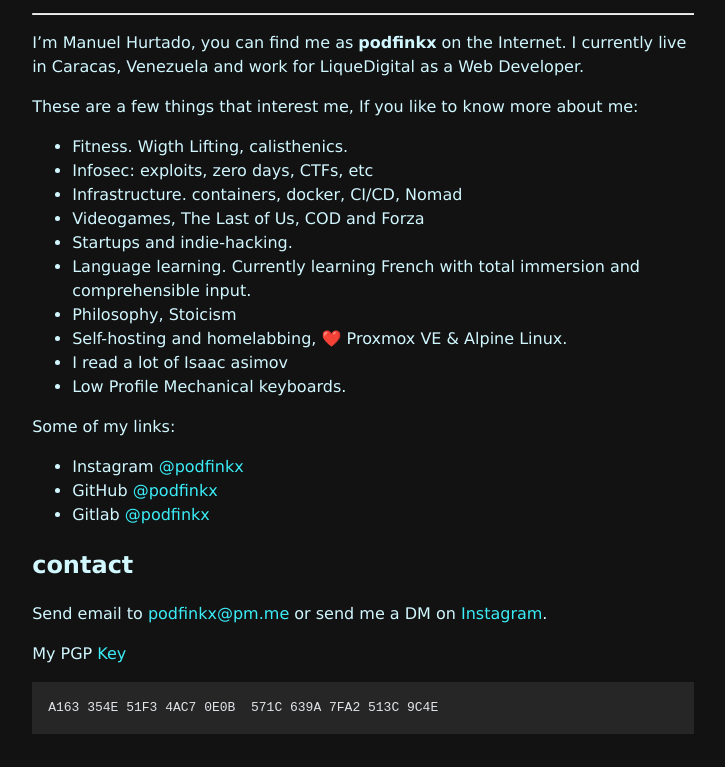
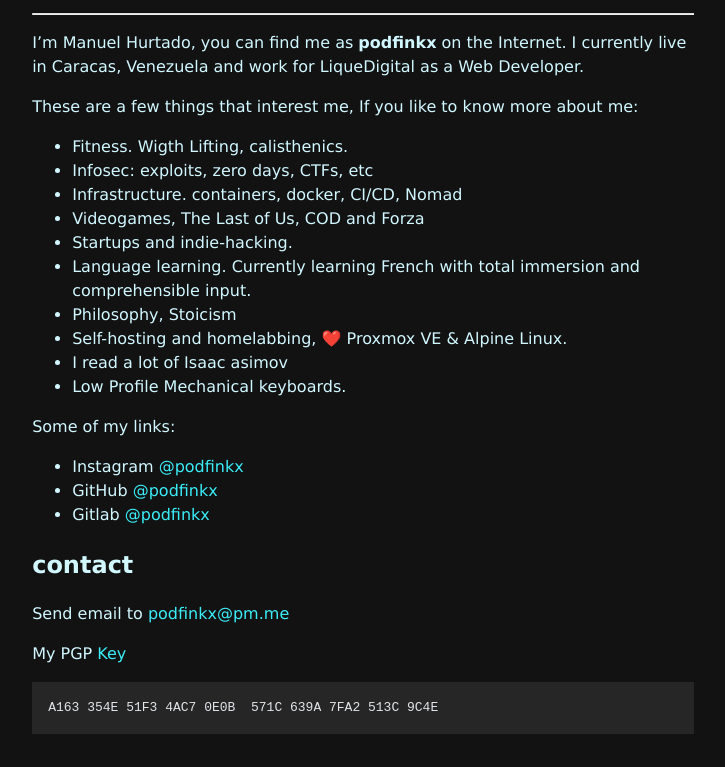
Before and after one commit to podfinkx/podfinkx.github.io, an Astro site: page /about in a window 1280 px wide. Shown: the part 868-1635 px from the top of the page, without its empty margins (277-1002 px from the left). Built offline with nearby package versions, Linux system fonts and the light colour scheme; Astro itself is replaced by a stand-in of ours; code samples lack their colours; some icons are missing.

Commit message:
remove ig

```diff
--- a/src/content/about/about.md
+++ b/src/content/about/about.md
@@ -27,7 +27,7 @@ Some of my links:
 
 ## contact
 
-Send email to podfinkx@pm.me or send me a DM on [Instagram](https://www.instagram.com/podfinkx).
+Send email to podfinkx@pm.me
 
 My PGP [Key](/pub.gpg)
 
```
